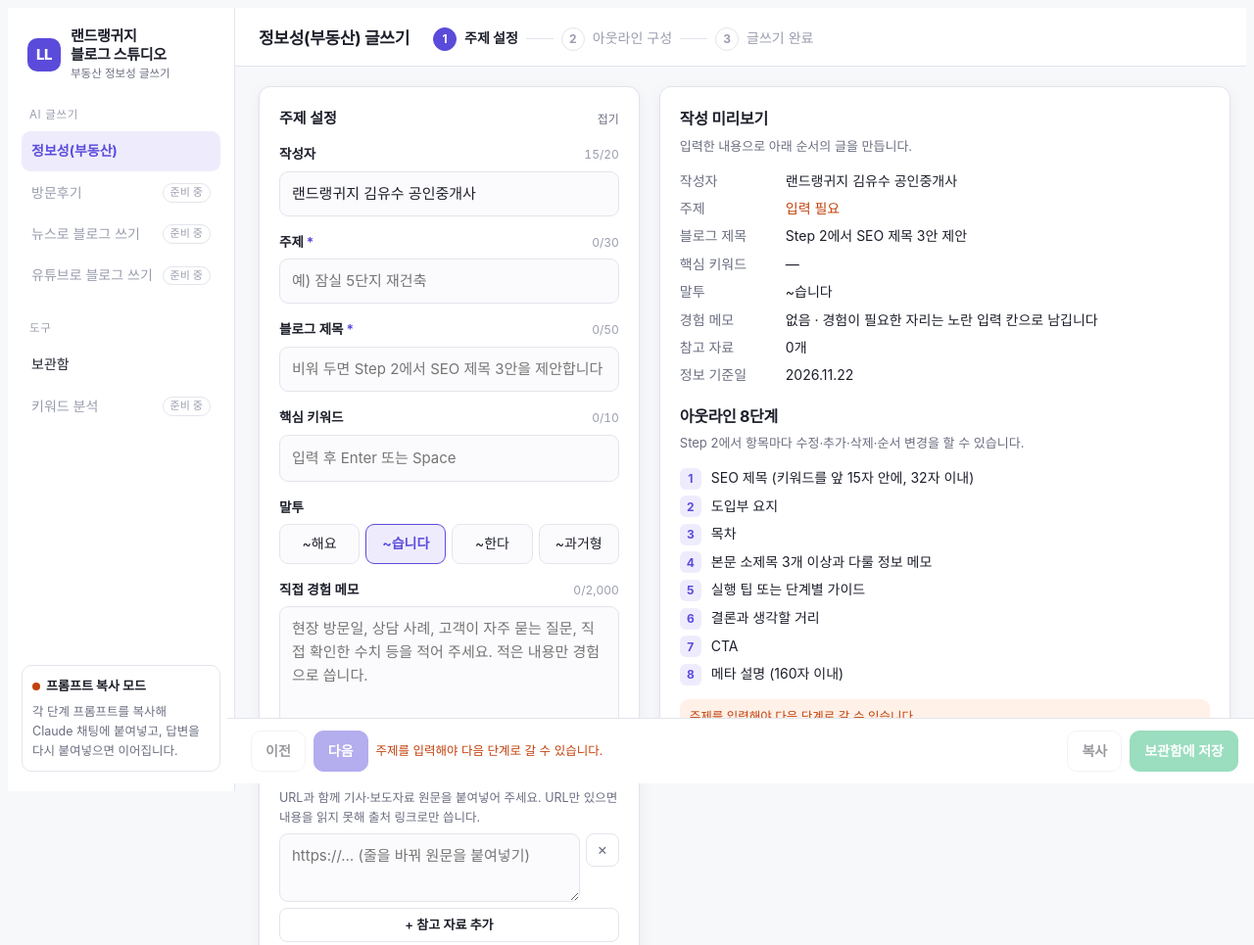
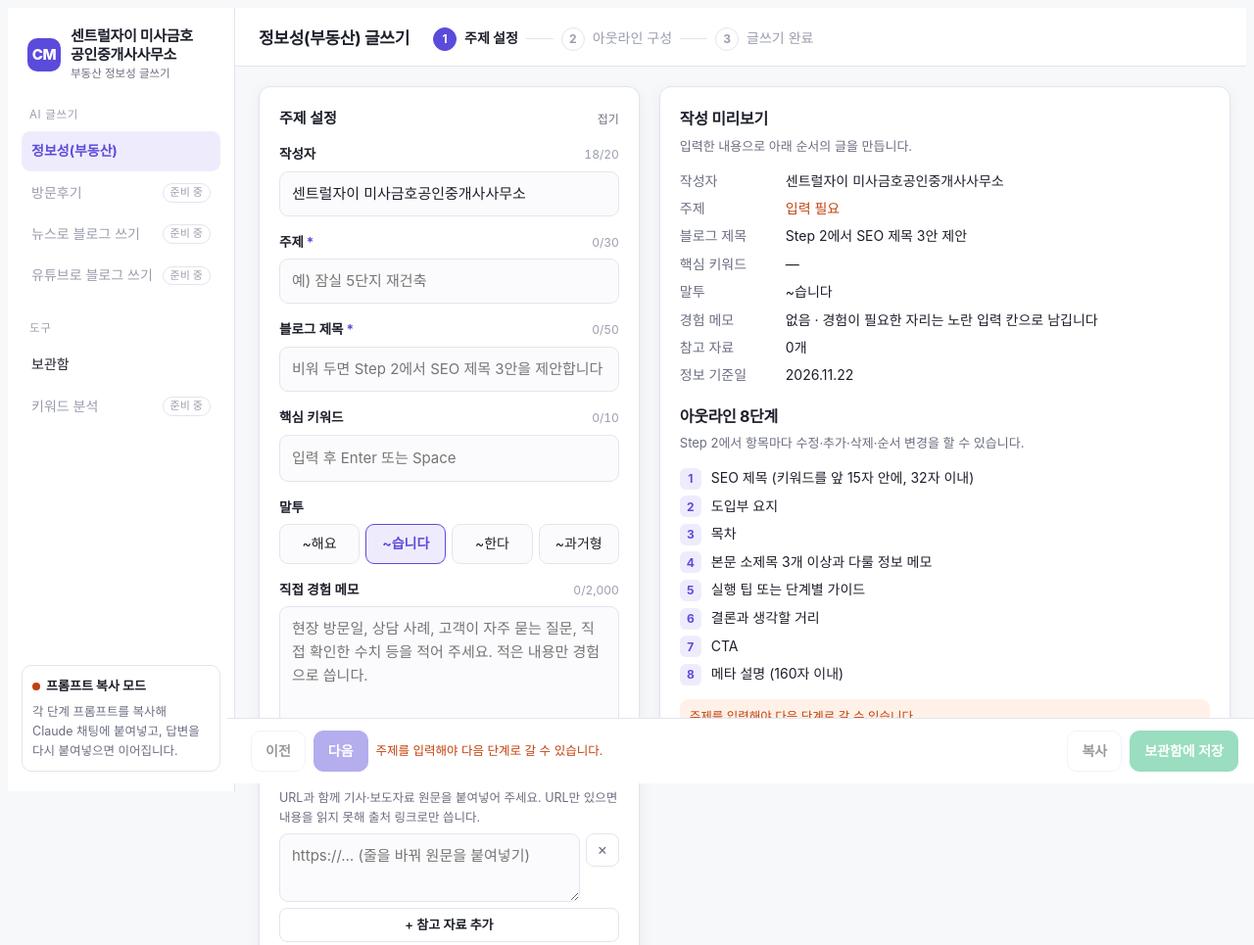
Before and after one commit to hong0229/claude-blog2, a plain HTML site: page index.html in a window 1280 px wide. Shown: the top 965 px of the page at 98% size. Drawn offline with nearby package versions, Linux system fonts and the light colour scheme.

Commit message:
Rename to 센트럴자이 미사금호 공인중개사사무소
Co-Authored-By: Claude Opus 5.5 <noreply@anthropic.com>

```diff
--- a/index.html
+++ b/index.html
@@ -1,4 +1,4 @@
-<title>랜드랭귀지 블로그 스튜디오</title>
+<title>센트럴자이 미사금호 공인중개사사무소</title>
 <style>
 /* Layout: 고정 사이드바 + (진행 표시 / 입력 40% · 결과 60%) + 하단 고정 작업 바 */
 :root{
@@ -249,7 +249,7 @@ details.fold[open]>summary{margin-bottom:14px}
 
 <div class="app">
   <aside class="side" aria-label="메뉴">
-    <div class="logo"><div class="logo-mark">LL</div><div><b>랜드랭귀지<br>블로그 스튜디오</b><small>부동산 정보성 글쓰기</small></div></div>
+    <div class="logo"><div class="logo-mark">CM</div><div><b>센트럴자이 미사금호<br>공인중개사사무소</b><small>부동산 정보성 글쓰기</small></div></div>
     <nav class="nav-group" aria-label="AI 글쓰기">
       <div class="nav-label">AI 글쓰기</div>
       <button class="nav-item active" id="navWrite" type="button">정보성(부동산)</button>
@@ -283,7 +283,7 @@ details.fold[open]>summary{margin-bottom:14px}
             <form id="form" autocomplete="off" onsubmit="return false">
               <div class="field">
                 <label class="lab" for="fAuthor">작성자 <span class="cnt" data-cnt="fAuthor" data-max="20"></span></label>
-                <input class="inp" id="fAuthor" maxlength="20" value="랜드랭귀지 김유수 공인중개사">
+                <input class="inp" id="fAuthor" maxlength="20" value="센트럴자이 미사금호공인중개사사무소">
               </div>
               <div class="field">
                 <label class="lab" for="fTopic"><span>주제<span class="req">*</span></span><span class="cnt" data-cnt="fTopic" data-max="30"></span></label>
@@ -482,7 +482,7 @@ function copyRich(html,plain,okMsg){
 /* ---------------- 폼 ---------------- */
 const fAuthor=$('#fAuthor'),fTopic=$('#fTopic'),fTitle=$('#fTitle'),fMemo=$('#fMemo'),fDate=$('#fDate'),fSearch=$('#fSearch'),fCrit=$('#fCrit');
 fDate.value=todayISO();fCrit.value=DEFAULT_CRIT;
-(function loadDraft(){const raw=lsGet('llbs.draft');if(!raw)return;try{const d=JSON.parse(raw);Object.assign(F,d);fAuthor.value=F.author||'랜드랭귀지 김유수 공인중개사';fTopic.value=F.topic||'';fTitle.value=F.title||'';fMemo.value=F.memo||'';fSearch.checked=F.search!==false;fCrit.value=F.crit||DEFAULT_CRIT;const r=document.querySelector(`input[name=tone][value="${F.tone}"]`);if(r)r.checked=true;if(!Array.isArray(F.refs)||!F.refs.length)F.refs=[''];F.date=todayISO();}catch(e){}})();
+(function loadDraft(){const raw=lsGet('llbs.draft');if(!raw)return;try{const d=JSON.parse(raw);Object.assign(F,d);fAuthor.value=F.author||'센트럴자이 미사금호공인중개사사무소';fTopic.value=F.topic||'';fTitle.value=F.title||'';fMemo.value=F.memo||'';fSearch.checked=F.search!==false;fCrit.value=F.crit||DEFAULT_CRIT;const r=document.querySelector(`input[name=tone][value="${F.tone}"]`);if(r)r.checked=true;if(!Array.isArray(F.refs)||!F.refs.length)F.refs=[''];F.date=todayISO();}catch(e){}})();
 function readForm(){F.author=fAuthor.value.trim();F.topic=fTopic.value.trim();F.title=fTitle.value.trim();F.memo=fMemo.value.trim();F.date=fDate.value||todayISO();F.search=fSearch.checked;F.crit=fCrit.value.trim()||DEFAULT_CRIT;F.tone=(document.querySelector('input[name=tone]:checked')||{}).value||'습니다';}
 let draftT;function saveDraft(){clearTimeout(draftT);draftT=setTimeout(()=>{const d=Object.assign({},F);delete d.date;lsSet('llbs.draft',JSON.stringify(d));},400);}
 function updCounters(){document.querySelectorAll('[data-cnt]').forEach(el=>{const i=document.getElementById(el.dataset.cnt);const n=[...i.value].length,mx=+el.dataset.max;el.textContent=`${n.toLocaleString()}/${mx.toLocaleString()}`;el.classList.toggle('over',n>mx);});}
```
Also changed, not shown: landlanguage-blog-studio.html (+4 -4 lines).
